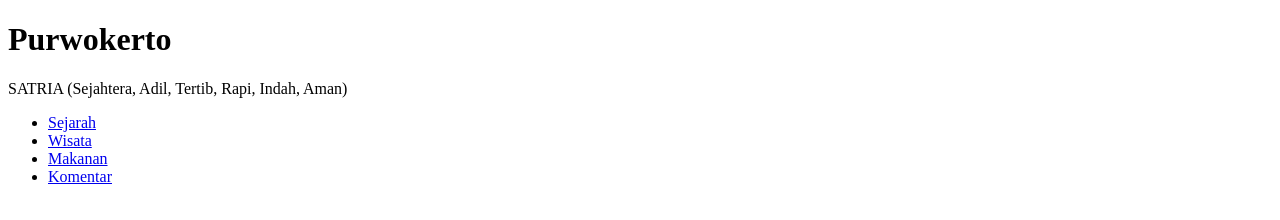
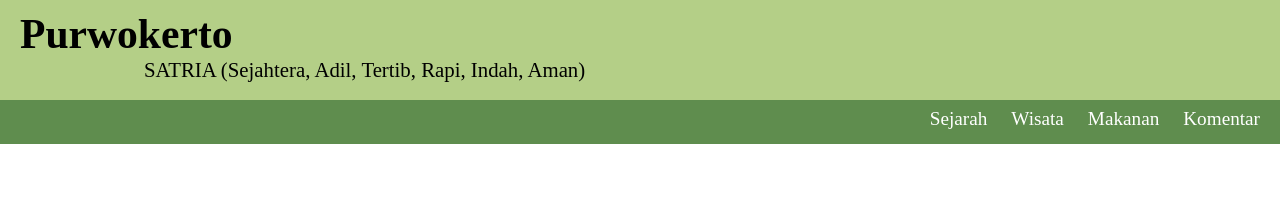
Before and after one commit to FauzanFL/pwt-mantap, a plain HTML site: page index.html in a window 1280 px wide. Drawn offline with Linux system fonts and the light colour scheme.

Commit message:
Styling header: style.css

```diff
--- a/assets/css/style.css
+++ b/assets/css/style.css
@@ -0,0 +1,56 @@
+* {
+  margin: 0;
+  padding: 0;
+}
+
+html {
+  scroll-behavior: smooth;
+}
+
+.jumbotron {
+  min-height: 100px;
+  padding: 10px 20px;
+  box-sizing: border-box;
+  background-color: #b4cf87;
+  font-size: 1.3em;
+}
+
+.jumbotron > p {
+  text-indent: 10%;
+}
+
+nav {
+  display: flex;
+  position: sticky;
+  justify-content: end;
+  background-color: #5f8d4e;
+}
+
+.nav__list {
+  width: fit-content;
+  margin-right: 10px;
+}
+
+.nav__list > li {
+  display: inline-block;
+  list-style: none;
+  text-align: center;
+  box-sizing: border-box;
+}
+
+.nav__list > li a {
+  display: block;
+  min-height: 44px;
+  min-width: 44px;
+  padding: 0 10px;
+  font-size: 1.2em;
+  color: white;
+  text-decoration: none;
+  line-height: 2em;
+  transition: 0.5s;
+}
+
+.nav__list > li a:hover {
+  color: black;
+  background-color: #e5d9b6;
+}
--- a/index.html
+++ b/index.html
@@ -6,20 +6,23 @@
     <meta http-equiv="X-UA-Compatible" content="IE=edge">
     <meta name="viewport" content="width=device-width, initial-scale=1.0">
     <title>Purwokerto</title>
+    <link rel="stylesheet" href="./assets/css/style.css">
 </head>
 
 <body>
     <header>
-        <div>
+        <div class="jumbotron">
             <h1>Purwokerto</h1>
             <p>SATRIA (Sejahtera, Adil, Tertib, Rapi, Indah, Aman)</p>
         </div>
-        <ul>
-            <li><a href="#sejarah">Sejarah</a></li>
-            <li><a href="#wisata">Wisata</a></li>
-            <li><a href="#makanan">Makanan</a></li>
-            <li><a href="#komentar">Komentar</a></li>
-        </ul>
+        <nav>
+            <ul class="nav__list">
+                <li><a href="#sejarah">Sejarah</a></li>
+                <li><a href="#wisata">Wisata</a></li>
+                <li><a href="#makanan">Makanan</a></li>
+                <li><a href="#komentar">Komentar</a></li>
+            </ul>
+        </nav>
     </header>
     <main></main>
     <footer></footer>
```
